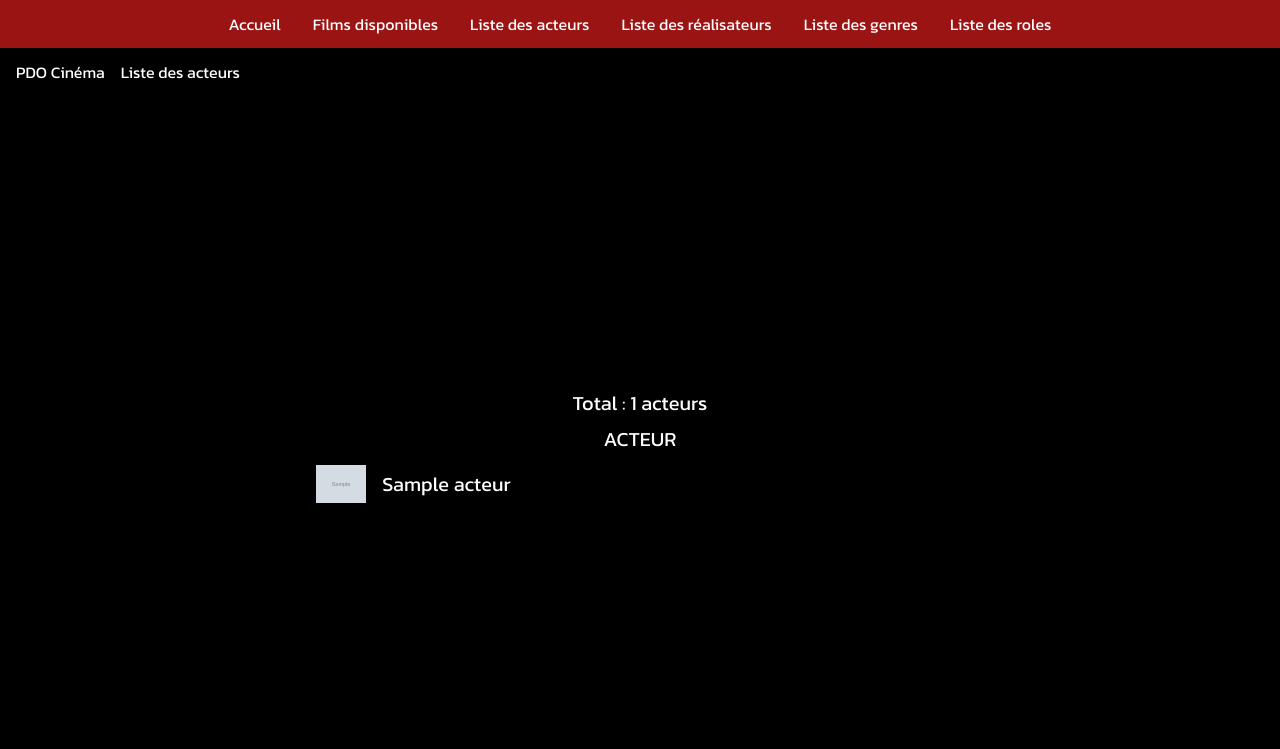
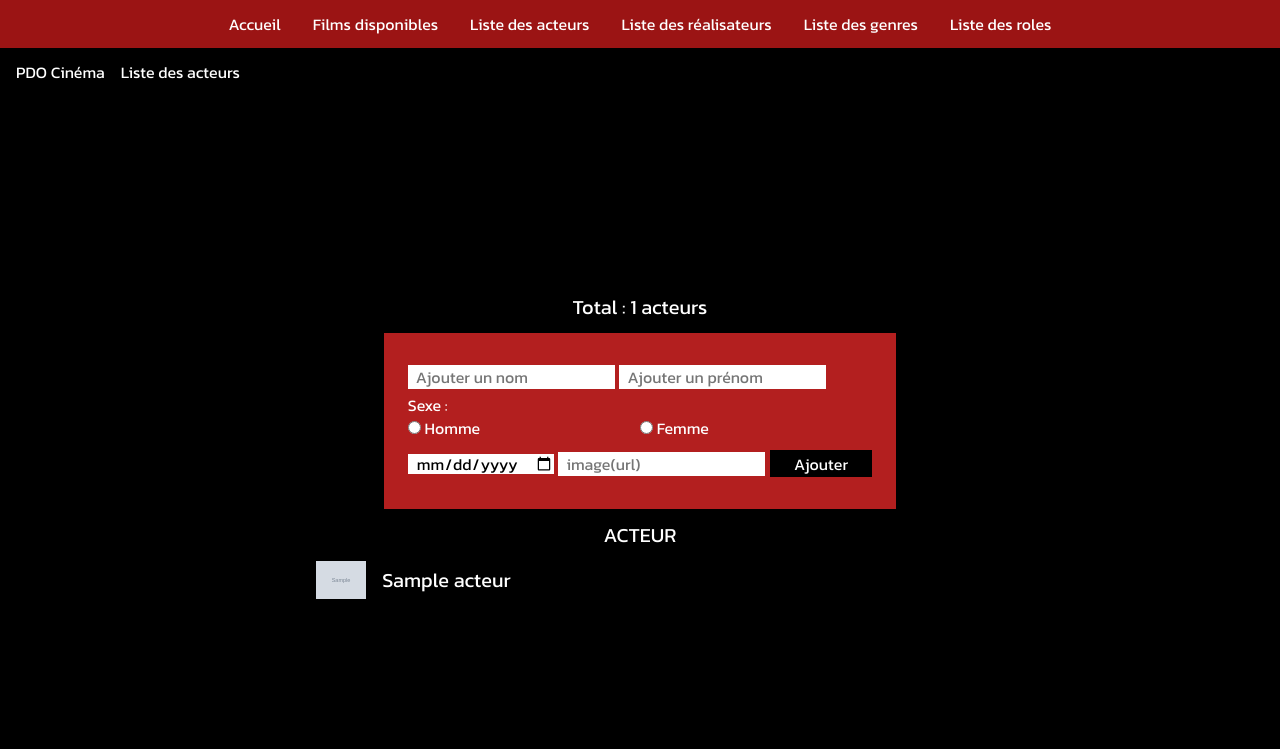
Before and after one commit to anthony0467/cinema, a PHP site: template view/listActeurs.php in a window 1280 px wide. Shown: the top 749 px of the page. Run offline with PHP 8.4, Linux system fonts and the light colour scheme; the template is opened without the code that fills it: most values are stand-ins (such as "Sample title", 1, 10 or a date in 2020); grey boxes marked "Sample" are stand-in pictures; some libraries are stand-ins or nearby versions.

Commit message:
ajout form acteur

```diff
--- a/view/listActeurs.php
+++ b/view/listActeurs.php
@@ -1,6 +1,23 @@
 <?php ob_start(); ?>
 
 <p class="uk-label uk-label-warning txt-center">Total : <?= $requete->rowCount() ?> acteurs</p>
+
+<form action="index.php?action=addActeur" class="form-style" method="POST">
+    <input type="text" name="nom" id="nom" placeholder="Ajouter un nom">
+    <input type="text" name="prenom" id="prenom" placeholder="Ajouter un prénom">
+    <fieldset>
+        <legend disabled selected>Sexe :</legend>
+        <label for="Homme">
+            <input type="radio" name="sexe" value="Homme"> Homme
+        </label>
+        <label for="Femme">
+            <input type="radio" name="sexe" value="Femme"> Femme
+        </label>
+    </fieldset>
+    <input type="date" name="date" id="date" placeholder="01/01/2000">
+    <input type="url" name="photo" id="photo" placeholder="image(url)">
+    <input type="submit" name="submit" class="btn" value="Ajouter">
+</form>
 
 <table class="uk-table uk-table-striped">
     <thead>
```
Also changed, not shown: controller/ActeurController.php (+32 -0 lines).
